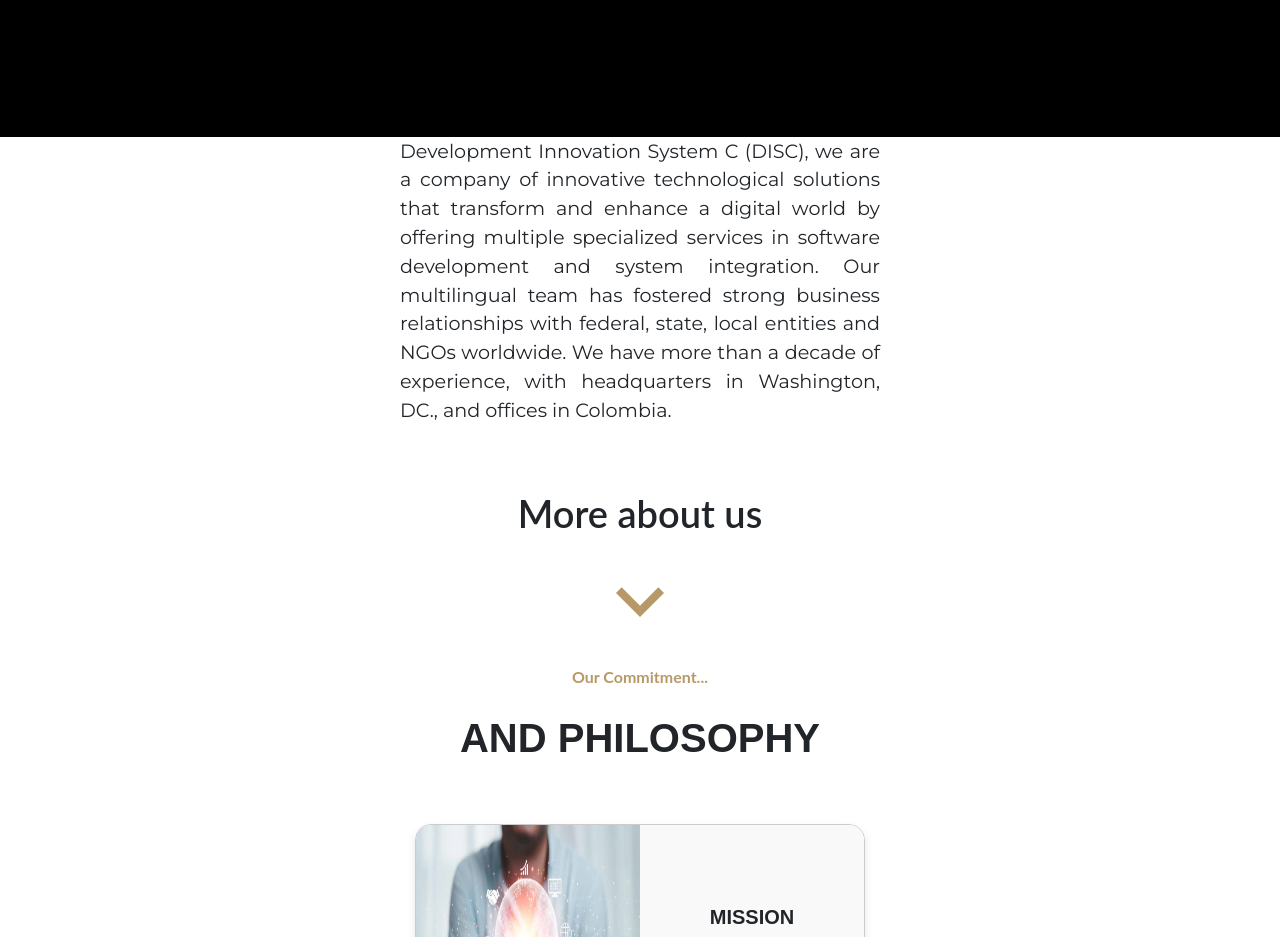
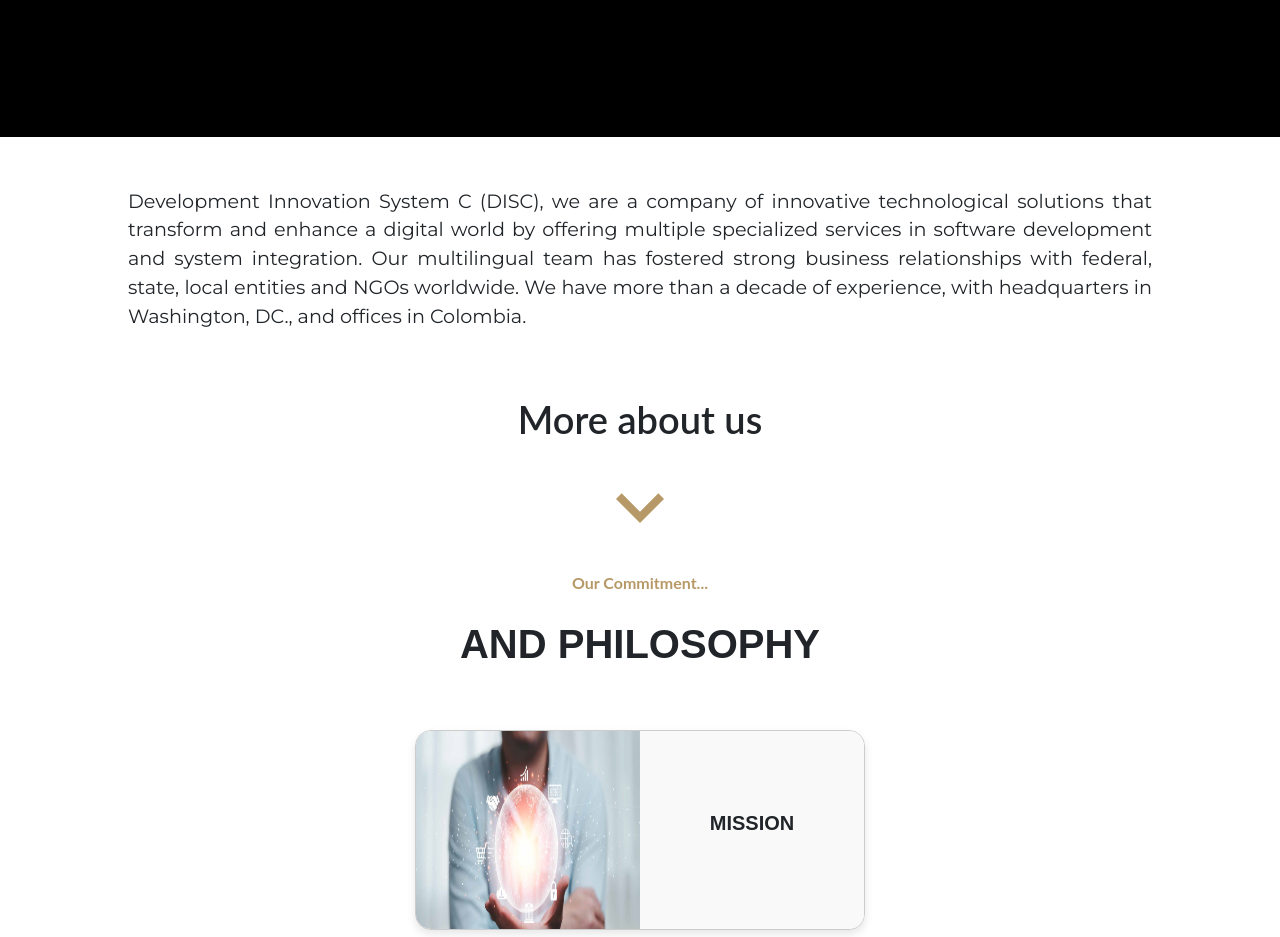
Before and after one commit to Disc-Colombia/Frontend_Disc, a React (Vite) app: page / in a window 1280 px wide. Shown: the part 3740-4677 px from the top of the page. Built offline with nearby package versions, Linux system fonts and the light colour scheme.

Commit message:
Update AboutUs

```diff
--- a/src/styles/aboutus.css
+++ b/src/styles/aboutus.css
@@ -57,6 +57,8 @@ h6 {
     height: 75rem;
 }
 .about_header-content--text {
+    margin-top: 50px;
+    width: 100%;
     font-family: var(--montserrat-font-family);
     font-style: normal;
     font-weight: 400;
@@ -264,7 +266,7 @@ h6 {
 
 .about-header-content {
     text-align: center;
-    max-width: 30em;
+    /*max-width: 30em;*/
 }
 
 /* .quote-small {
```
